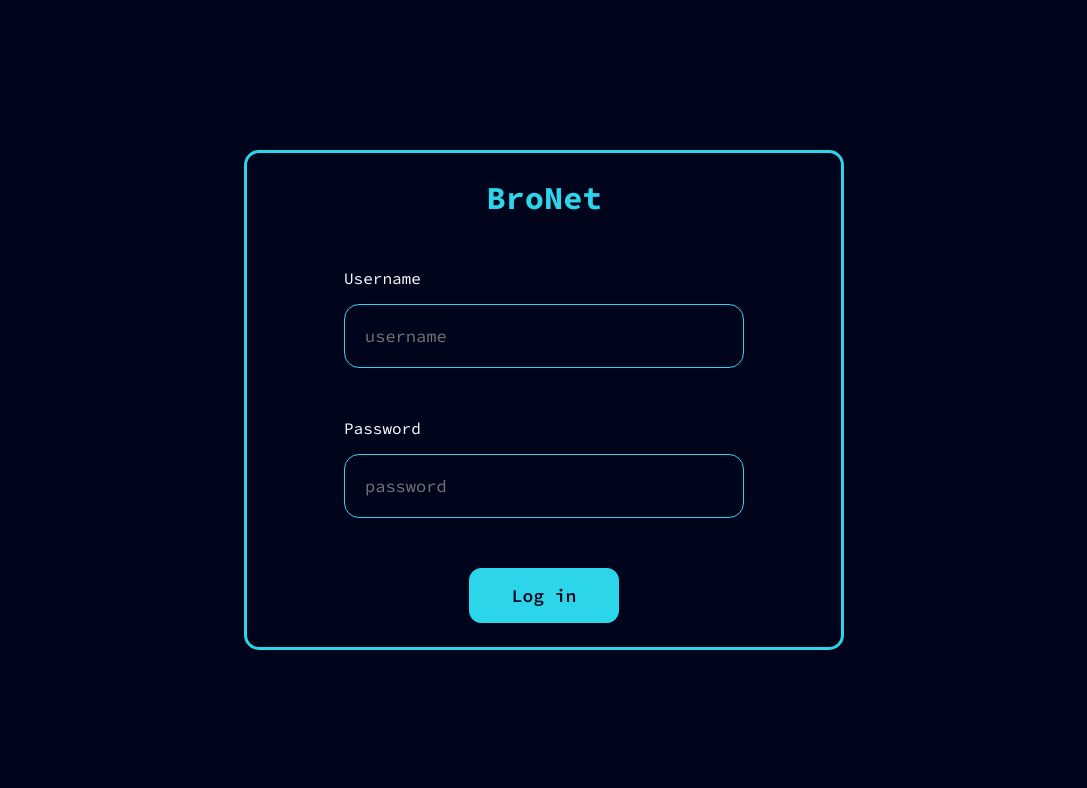
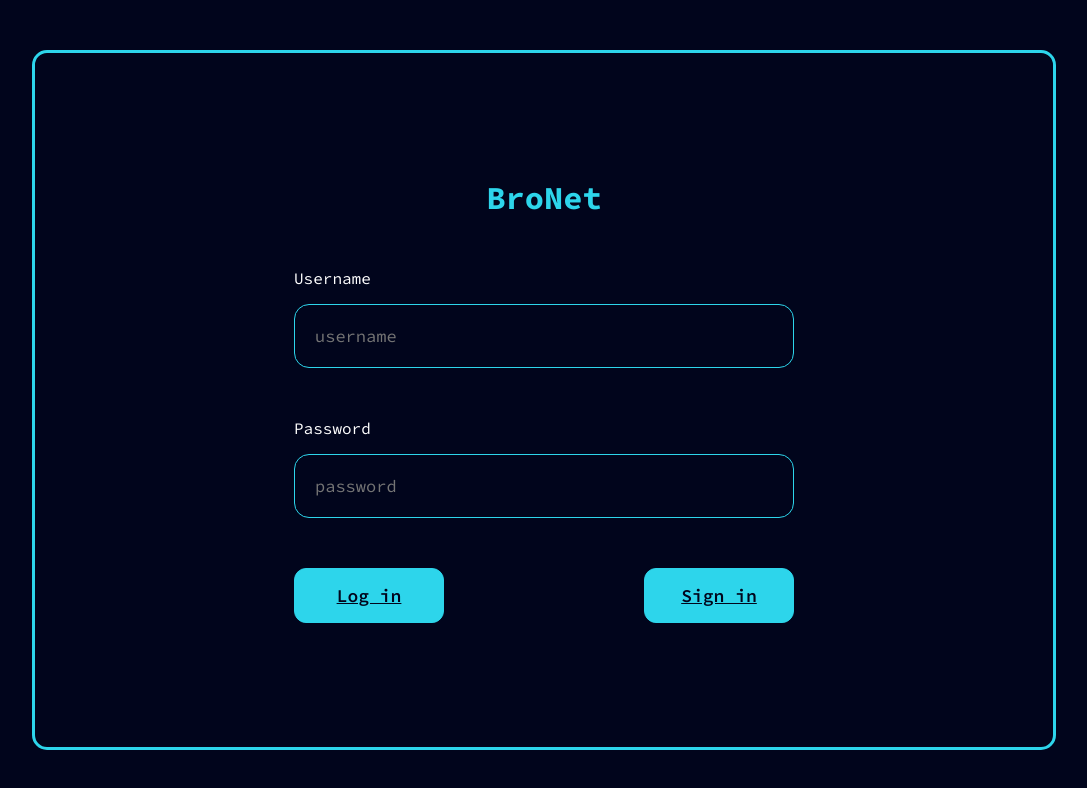
Before and after one commit to a9nna/202301-w7chwe-ana-coronel-front, a React (Create React App) app: page / in a window 1280 px wide. Shown: the top 788 px of the page, without its empty margins (96-1183 px from the left). Built offline with nearby package versions, Linux system fonts and the light colour scheme.

Commit message:
Create a router to make the app a Single Page Application

```diff
--- a/package.json
+++ b/package.json
@@ -21,6 +21,7 @@
     "react": "^18.2.0",
     "react-dom": "^18.2.0",
     "react-redux": "^8.0.5",
+    "react-router-dom": "^6.8.1",
     "react-scripts": "5.0.1",
     "styled-components": "^5.3.6",
     "typescript": "^4.9.5",
--- a/src/components/Layout/Layout.tsx
+++ b/src/components/Layout/Layout.tsx
@@ -1,10 +1,10 @@
-import LoginForm from "../LoginForm/LoginForm";
+import { Outlet } from "react-router-dom";
 
 const Layout = (): JSX.Element => {
   return (
     <>
       <main>
-        <LoginForm />
+        <Outlet />
       </main>
     </>
   );
--- a/src/components/LoginForm/LoginForm.tsx
+++ b/src/components/LoginForm/LoginForm.tsx
@@ -1,3 +1,4 @@
+import { Link } from "react-router-dom";
 import LoginFormStyled from "./LoginFormStyled";
 
 const LoginForm = (): JSX.Element => {
@@ -15,7 +16,7 @@ const LoginForm = (): JSX.Element => {
               aria-label="username"
             ></input>
           </label>
-          <label htmlFor="name" className="form__password-label">
+          <label htmlFor="password" className="form__password-label">
             <span className="form__password-title"> Password </span>
             <input
               type="text"
@@ -24,7 +25,10 @@ const LoginForm = (): JSX.Element => {
               aria-label="password"
             ></input>
           </label>
-          <button>Log in</button>
+          <div className="form__action-buttons">
+            <a href="login">Log in</a>
+            <Link to={`create-user`}>Sign in</Link>
+          </div>
         </form>
       </>
     </LoginFormStyled>
--- a/src/components/LoginForm/LoginFormStyled.tsx
+++ b/src/components/LoginForm/LoginFormStyled.tsx
@@ -8,8 +8,8 @@ const LoginFormStyled = styled.div`
   display: flex;
   justify-content: center;
   align-items: center;
-  width: 300px;
-  height: 500px;
+  width: 80vw;
+  height: 700px;
   background-color: #01051c;
   border: 3px solid #2dd5eb;
   border-radius: 15px;
@@ -67,12 +67,20 @@ const LoginFormStyled = styled.div`
       color: white;
     }
 
-    & button {
+    &__action-buttons {
+      display: flex;
+      flex-direction: column;
+      gap: 50px;
+      margin-top: 10px;
+    }
+
+    & a {
       width: 150px;
       padding: 15px;
       font-weight: 600;
       font-size: large;
       border-radius: 12px;
+      text-align: center;
       background-color: #2dd5eb;
       border: 1px solid #2dd5eb;
       color: #01051c;
@@ -84,16 +92,23 @@ const LoginFormStyled = styled.div`
     }
   }
 
-  @media (min-width: 400px) {
-    width: 600px;
-
+  @media (min-width: 730px) {
     .form {
       &__name-input {
-        width: 400px;
+        width: 500px;
       }
 
       &__password-input {
-        width: 400px;
+        width: 500px;
+      }
+
+      &__action-buttons {
+        display: flex;
+        flex-direction: row;
+        justify-content: space-between;
+        gap: 0;
+        margin: 0;
+        width: 100%;
       }
     }
   }
--- a/src/index.tsx
+++ b/src/index.tsx
@@ -5,8 +5,9 @@ import "@fontsource/source-code-pro/700.css";
 import "@fontsource/source-code-pro/600.css";
 import "@fontsource/source-code-pro/400.css";
 import GlobalStyles from "./styles/GlobalStyles";
-import App from "./App";
 import { store } from "./store";
+import { RouterProvider } from "react-router-dom";
+import { router } from "./pages/router/router";
 
 const container = document.getElementById("root")!;
 const root = createRoot(container);
@@ -15,7 +16,7 @@ root.render(
   <React.StrictMode>
     <GlobalStyles />
     <Provider store={store}>
-      <App />
+      <RouterProvider router={router} />
     </Provider>
   </React.StrictMode>
 );
--- /dev/null
+++ b/src/pages/router/router.tsx
@@ -0,0 +1,17 @@
+import { createBrowserRouter } from "react-router-dom";
+import App from "../../App";
+import CreateUserForm from "../../components/CreateUserForm/CreateUserForm";
+import LoginForm from "../../components/LoginForm/LoginForm";
+
+export const routes = [
+  {
+    path: "/",
+    element: <App />,
+    children: [
+      { path: "/", element: <LoginForm /> },
+      { path: "/create-user", element: <CreateUserForm /> },
+    ],
+  },
+];
+
+export const router = createBrowserRouter(routes);
```
Also changed, not shown: 2 other files (tests, documents, lock files or other folders).
